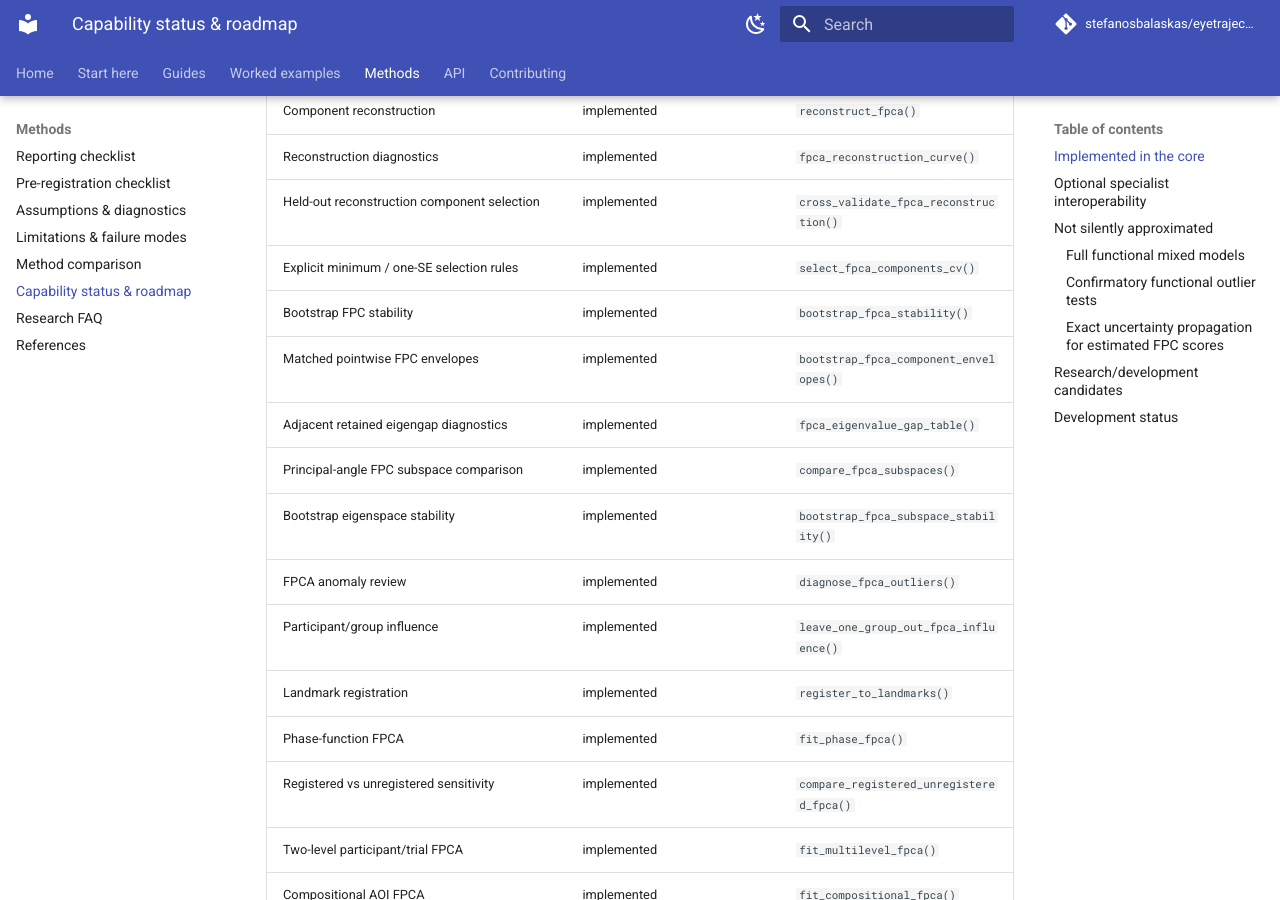
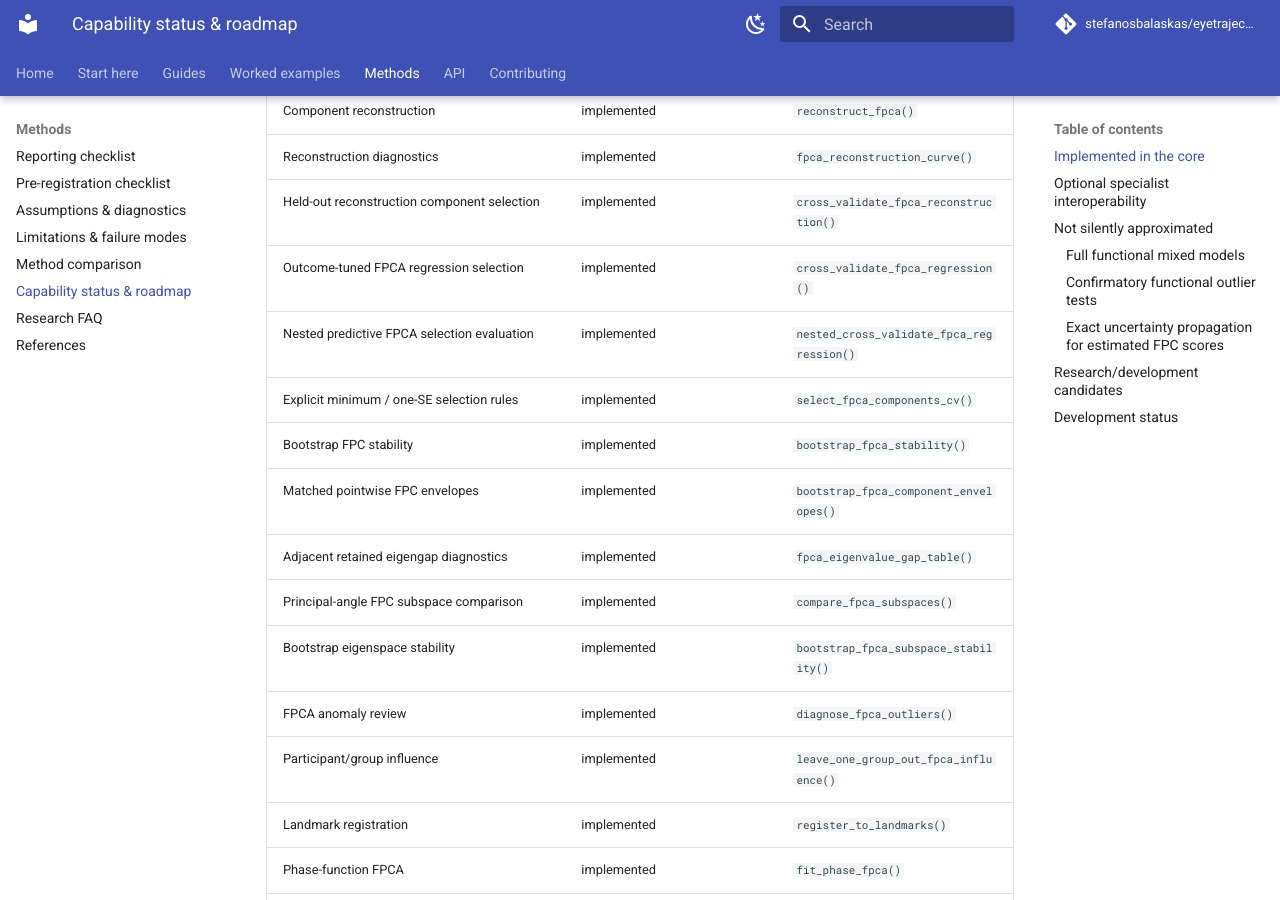
Before and after one commit to stefanosbalaskas/eyetrajectoriespy, an MkDocs documentation site: the page built from docs/methods/status-roadmap.md, in a window 1280 px wide and 900 px high, scrolled down 768 px. Built offline with MkDocs 1.6.1 and Material for MkDocs 9.7.7, drawn with Linux system fonts in a browser that asks for light colours; comment, search, counter and statistics services are not loaded; some of the changed text lies outside the part shown.

Commit message:
Update capability roadmap for predictive FPCA selection

```diff
--- a/docs/methods/status-roadmap.md
+++ b/docs/methods/status-roadmap.md
@@ -18,6 +18,8 @@
 | Component reconstruction | implemented | `reconstruct_fpca()` |
 | Reconstruction diagnostics | implemented | `fpca_reconstruction_curve()` |
 | Held-out reconstruction component selection | implemented | `cross_validate_fpca_reconstruction()` |
+| Outcome-tuned FPCA regression selection | implemented | `cross_validate_fpca_regression()` |
+| Nested predictive FPCA selection evaluation | implemented | `nested_cross_validate_fpca_regression()` |
 | Explicit minimum / one-SE selection rules | implemented | `select_fpca_components_cv()` |
 | Bootstrap FPC stability | implemented | `bootstrap_fpca_stability()` |
 | Matched pointwise FPC envelopes | implemented | `bootstrap_fpca_component_envelopes()` |
```
Also changed, not shown: other parts of docs/methods/status-roadmap.md (+1 -2 lines).
